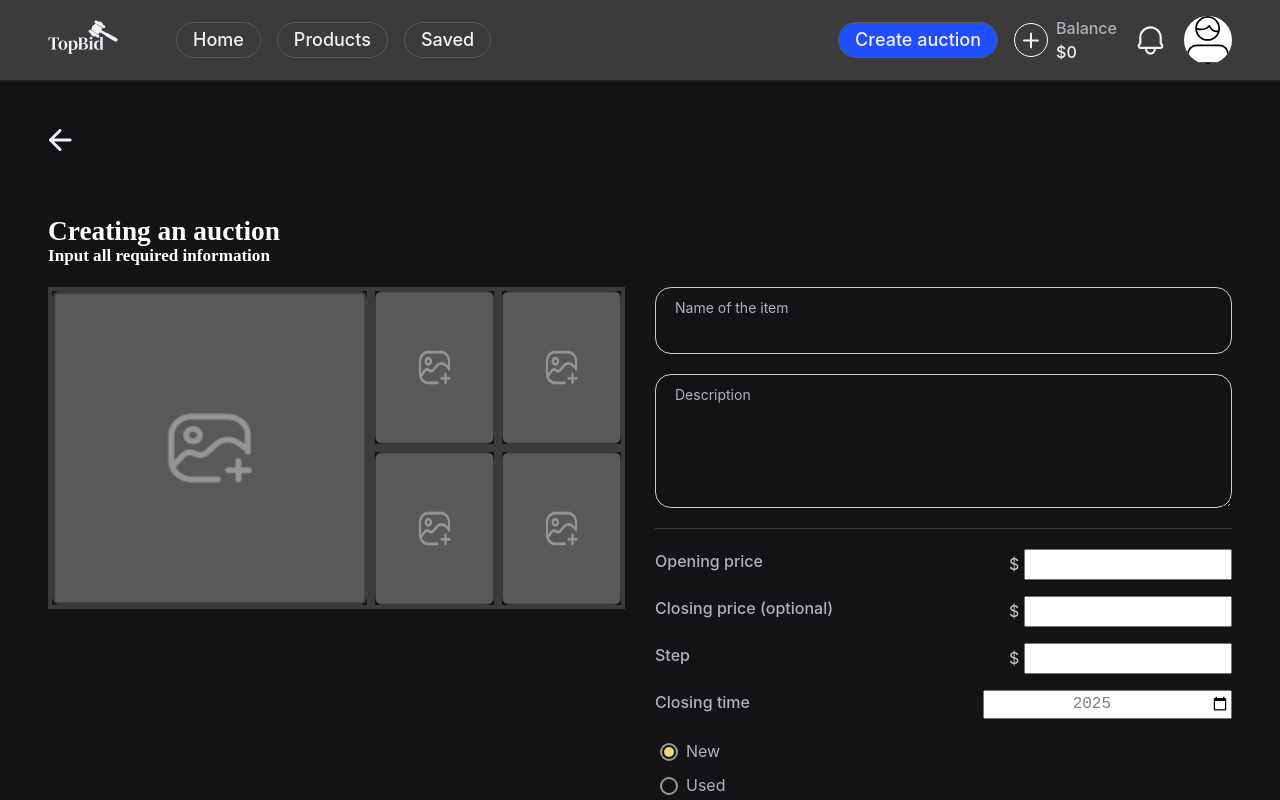
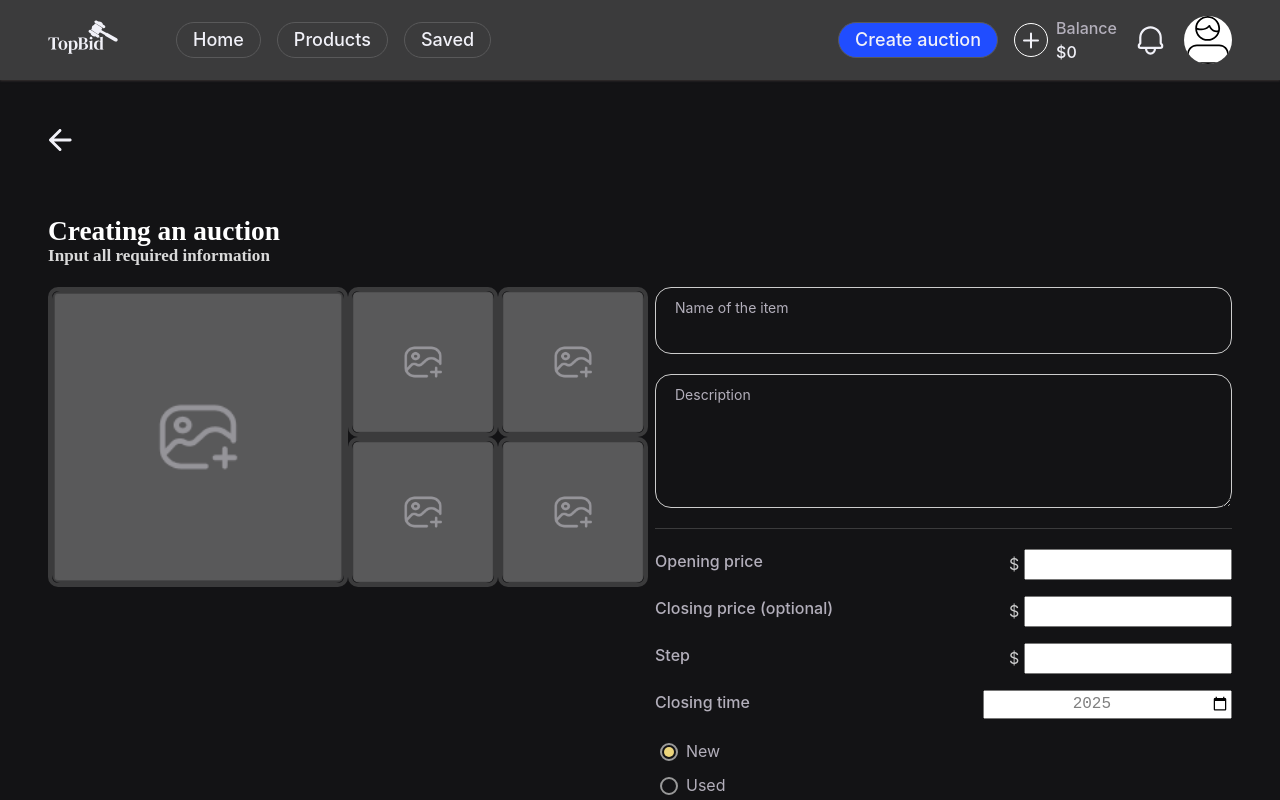
Before and after one commit to Eater228/team-project-fe, a React (Vite) app: page /#/create in a window 1280 px wide. Shown: the top 800 px of the page. Built offline with nearby package versions, Linux system fonts and the light colour scheme.

Commit message:
add fix for create

```diff
--- a/src/Component/CreatePage/CreatePage.module.scss
+++ b/src/Component/CreatePage/CreatePage.module.scss
@@ -6,8 +6,8 @@
   // background-color: black;
   color: #fff;
   border-radius: 8px;
-  max-width: 1200px;
-  margin: 0 auto;
+  // max-width: 1200px;
+  // margin: 0 auto;
 
   .fullWidthLine {
     width: 100%;
@@ -32,6 +32,7 @@
     }
 
     p {
+      color: #D9D9D9;
       margin: 0;
       text-align: left;
       font-family: Lexend Exa;
@@ -64,79 +65,113 @@
     flex: 1;
     display: flex;
     flex-direction: column;
-    align-items: center;
+    // align-items: center;
 
     .imageUpload {
       display: flex;
       flex-direction: column;
-      align-items: center;
+      // align-items: center;
       gap: 10px;
 
       .imageBlock {
+        width: 100%;
         display: flex;
         flex-direction: column;
 
         .mainImage {
           box-sizing: border-box;
           border: 4px solid #3b3b3c;
-          width: 100%;
-          min-width: 50%;
-          // width: 60%;
-          // height: 300px;
+          border-radius: 10px;
+          width: 300px; // Фіксована ширина
+          height: 300px; // Фіксована висота
           display: flex;
           justify-content: center;
-          // margin-bottom: 10px;
+          align-items: center;
+          position: relative;
+          overflow: hidden; // Запобігає виходу фото за межі
 
           .imageContainer {
+            width: 100%;
+            height: 100%;
             position: relative;
-
-            .removeButton {
-              position: absolute;
-              bottom: 20px;
-              right: 15px;
-              background: #787879;
-              border: none;
-              color: #fff;
-              font-size: 16px;
-              cursor: pointer;
-              border-radius: 50%;
-              width: 48px;
-              height: 48px;
-              display: flex;
-              align-items: center;
-              justify-content: center;
-            }
+            display: flex;
+            align-items: center;
+            justify-content: center;
+            overflow: hidden; // Не дозволяє зображенню вийти за межі блоку
           }
 
           .image {
             width: 100%;
             height: 100%;
-            object-fit: cover;
+            object-fit: cover; // Обрізає фото, щоб воно рівномірно заповнило блок
             border-radius: 8px;
+          }
+
+          .removeButton {
+            position: absolute;
+            padding: 0;
+            bottom: 20px;
+            right: 15px;
+            background: #787879;
+            border: none;
+            color: #fff;
+            font-size: 16px;
+            cursor: pointer;
+            border-radius: 50%;
+            width: 62px;
+            height: 62px;
+            display: flex;
+            align-items: center;
+            justify-content: center;
+
+            img {
+              width: 32px;
+              height: 32px;
+            }
           }
         }
 
+
+
         .smallImages {
           display: grid;
-          grid-template-columns: 1fr 1fr;
-          grid-template-rows: 1fr 1fr;
-          // width: 40%;
-          // height: 300px;
+          grid-template-columns: repeat(2, 1fr);
+          grid-template-rows: repeat(2, 1fr);
+          // gap: 10px; // Додає простір між зображеннями
+          width: 100%;
+          max-width: 200px; // Контроль максимального розміру блоку
 
           .smallImageContainer {
             box-sizing: border-box;
             border: 4px solid #3b3b3c;
+            border-radius: 10px;
+            width: 150px; // Фіксована ширина
+            height: 150px; // Фіксована висота
             position: relative;
-            width: 100%;
-            height: 100%;
+            display: flex;
+            align-items: center;
+            justify-content: center;
+            overflow: hidden; // Не дозволяє фото виходити за межі
 
             .imageContainer {
+              width: 100%;
               height: 100%;
+              display: flex;
+              align-items: center;
+              justify-content: center;
+            }
+
+            .smallImage {
+              width: 100%;
+              height: 100%;
+              object-fit: cover; // Обрізає фото, щоб воно рівномірно заповнило блок
+              border-radius: 8px;
             }
 
             .removeButton {
               position: absolute;
-              bottom: 10px;
+              padding: 0;
+              bottom: 5px;
               right: 5px;
               background: #787879;
               border: none;
@@ -144,23 +179,16 @@
               font-size: 16px;
               cursor: pointer;
               border-radius: 50%;
-              width: 32px;
-              height: 32px;
+              width: 38px;
+              height: 38px;
               display: flex;
               align-items: center;
               justify-content: center;
 
               img {
-                width: 20px;
-                height: 20px;
+                width: 18px;
+                height: 18px;
               }
-            }
-
-            .smallImage {
-              width: 100%;
-              height: 100%;
-              // object-fit: contain;
-              border-radius: 8px;
             }
           }
         }
```
